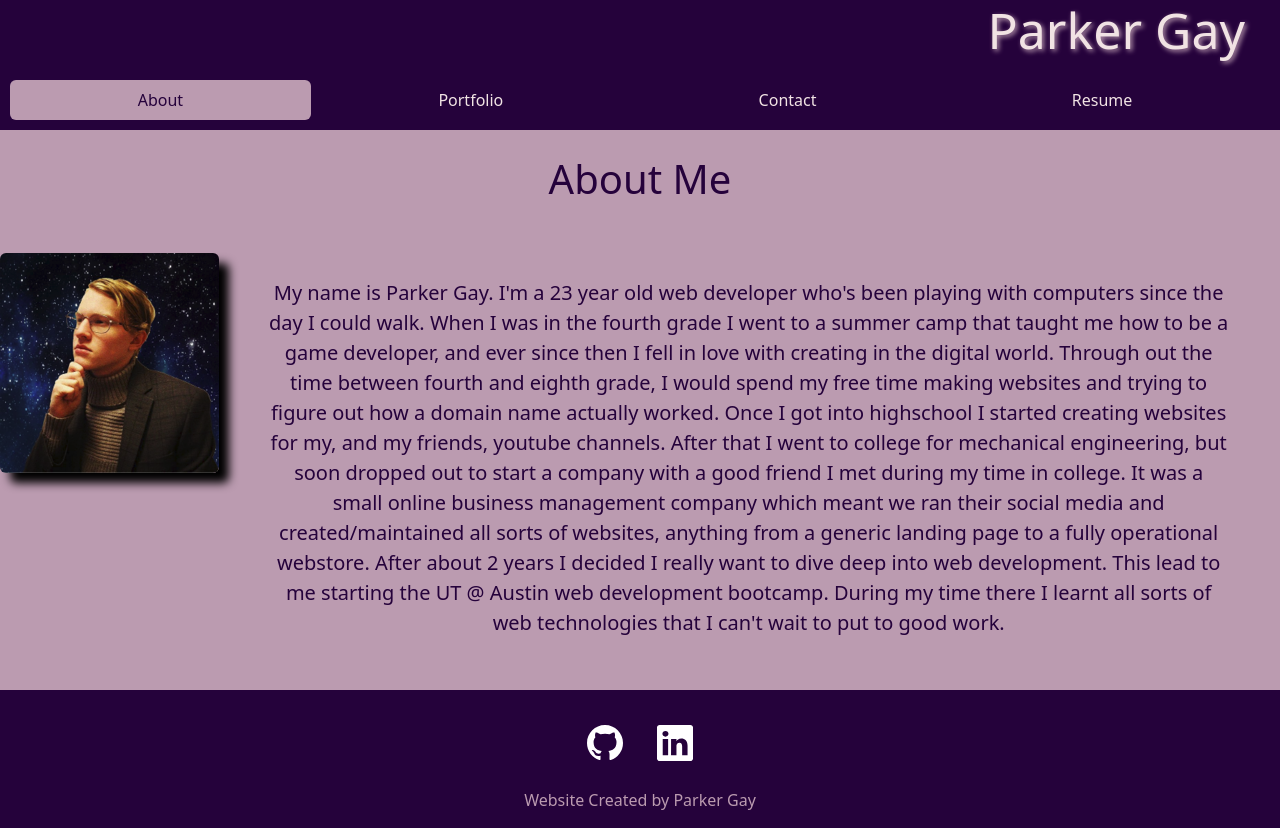
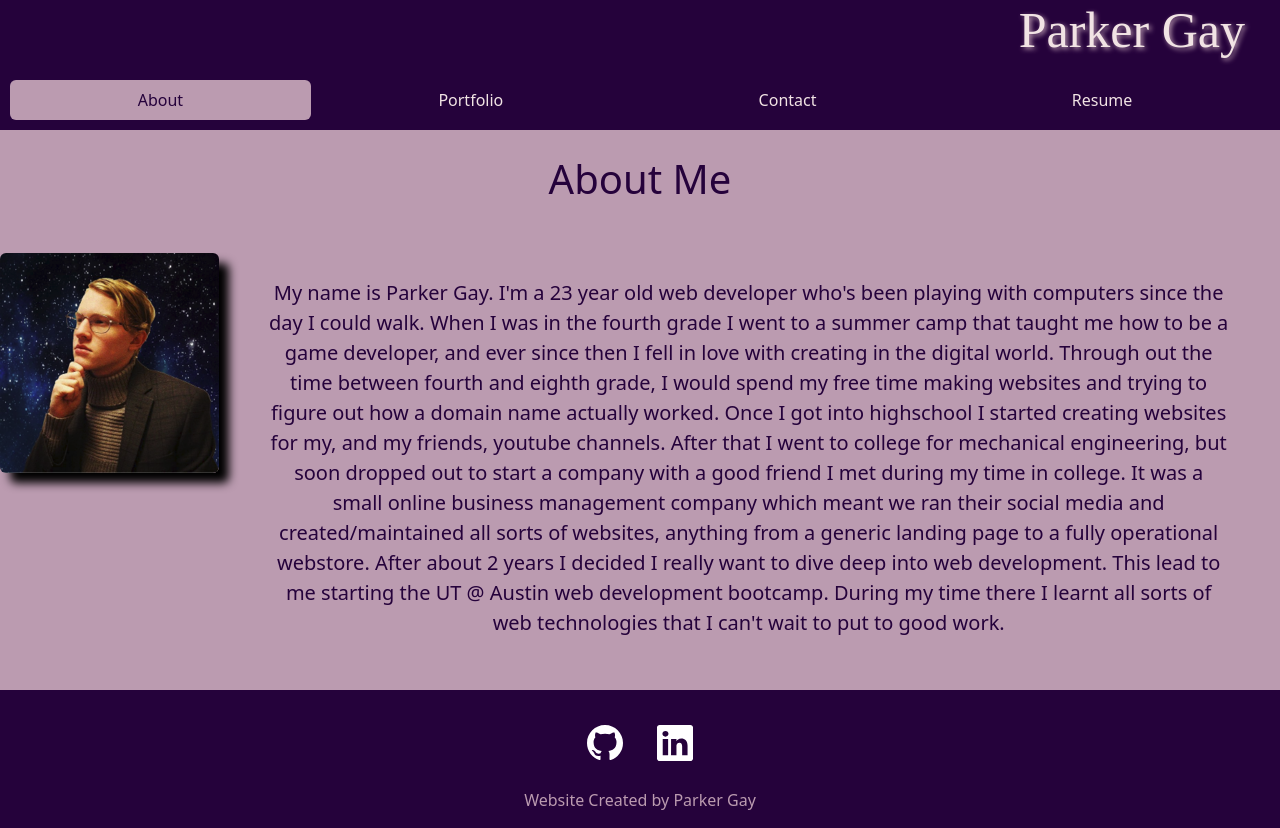
Before and after one commit to ParksFG/Updated-Portfolio, a React (Create React App) app: page / in a window 1280 px wide. Built offline with nearby package versions, Linux system fonts and the light colour scheme; the HTML template or start-up script is replaced by a standard one.

Commit message:
Updated header font

```diff
--- a/src/App.css
+++ b/src/App.css
@@ -1,3 +1,5 @@
+@import url('https://fonts.googleapis.com/css2?family=Courgette&display=swap');
+
 .App {
   text-align: center;
 }
--- a/src/components/Header.js
+++ b/src/components/Header.js
@@ -15,7 +15,8 @@ const styles = {
         color: '#F1E3E4',
         textAlign: 'right',
         paddingRight: '35px',
-        textShadow: '2px 2px 5px #BB9BB0'
+        textShadow: '2px 2px 5px #BB9BB0',
+        fontFamily: 'Courgette'
     },
 };
 
```
